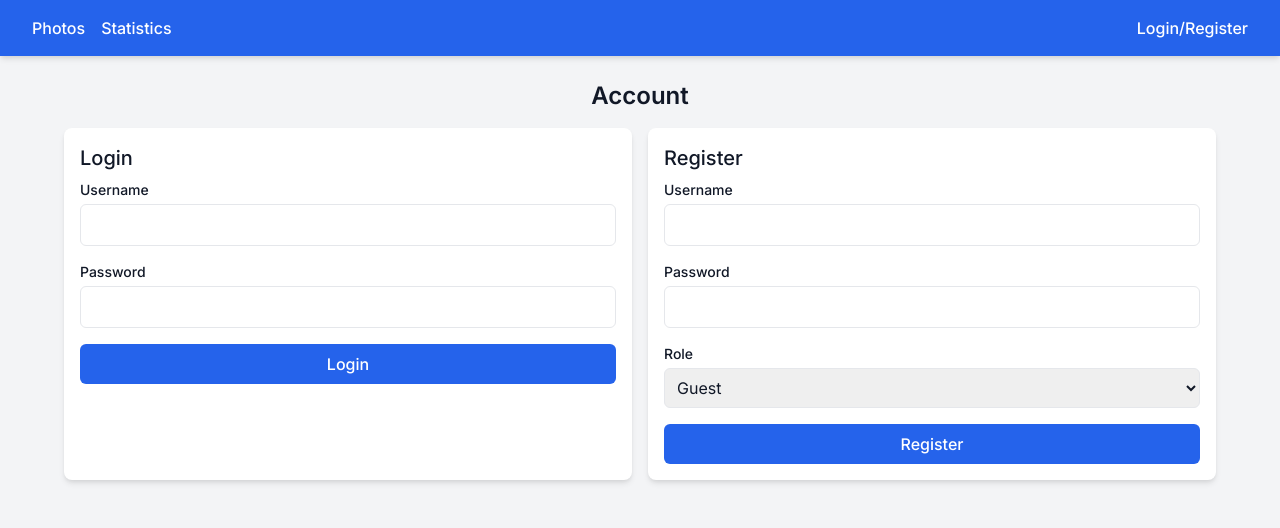
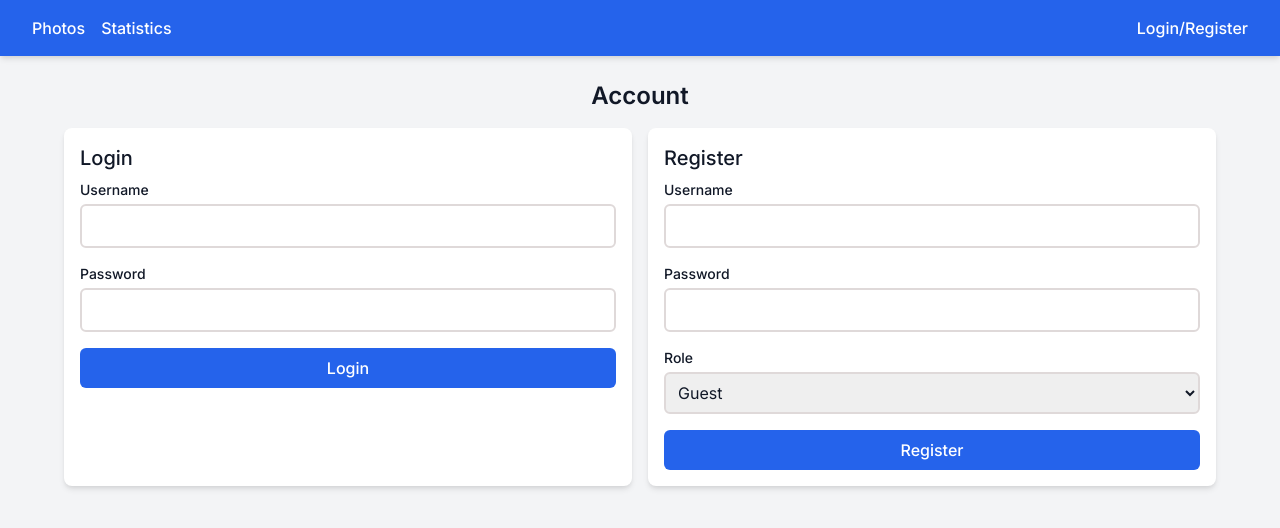
Before and after one commit to claudiomacedofernandes/MERN_TEST, a React (Create React App) app in the folder client/: page /user in a window 1280 px wide. Shown: the top 528 px of the page. Built offline with nearby package versions, Linux system fonts and the light colour scheme.

Commit message:
change border style

```diff
--- a/client/src/index.css
+++ b/client/src/index.css
@@ -34,3 +34,8 @@ body {
 .photo-placeholder {
   @apply bg-gray-200 animate-pulse rounded-md w-full h-48;
 }
+
+.border {
+  border-width: 2px;
+  border-color: #dfd9d9;
+}
```
Also changed, not shown: client/src/tailwind.css.
